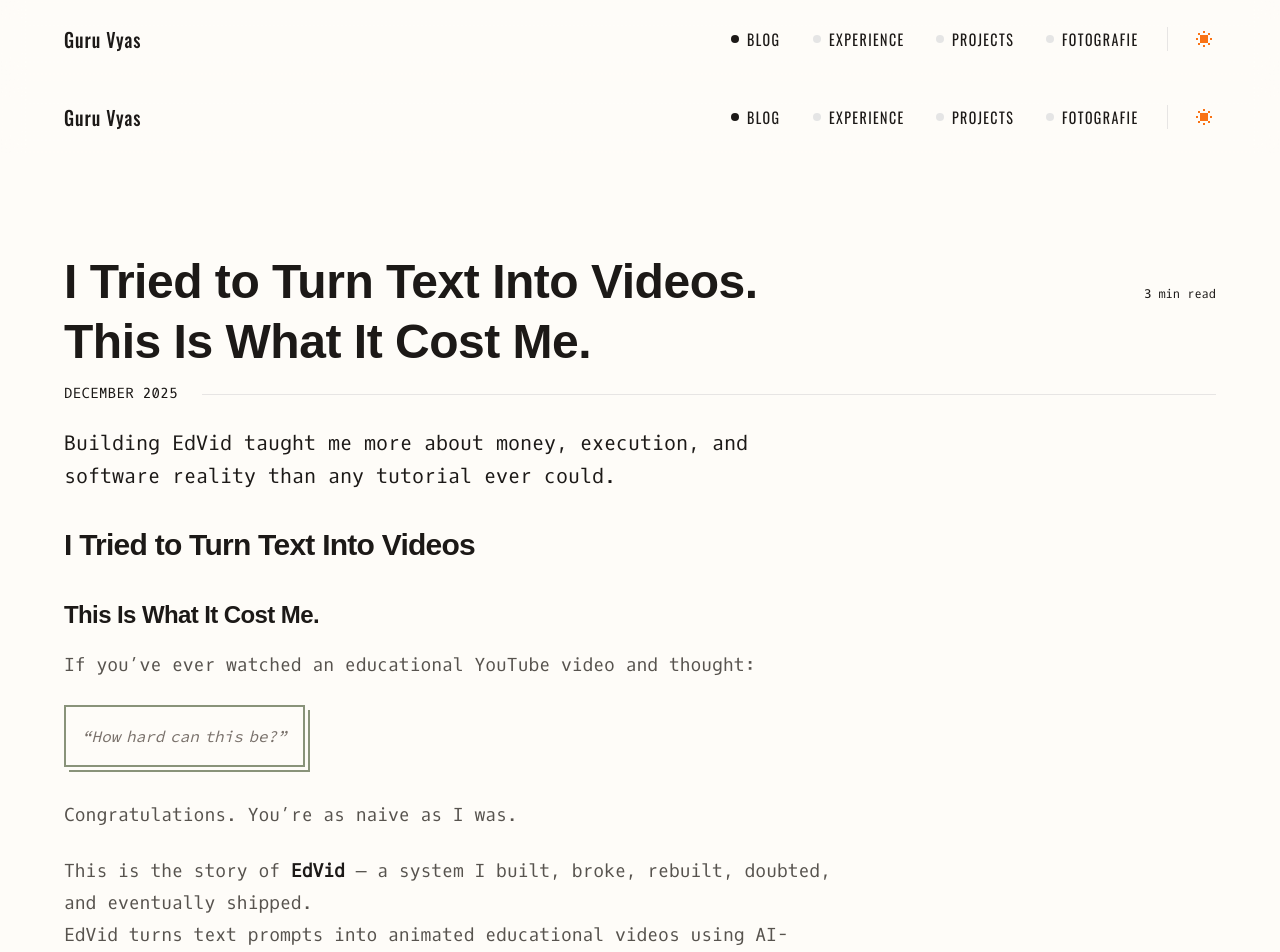
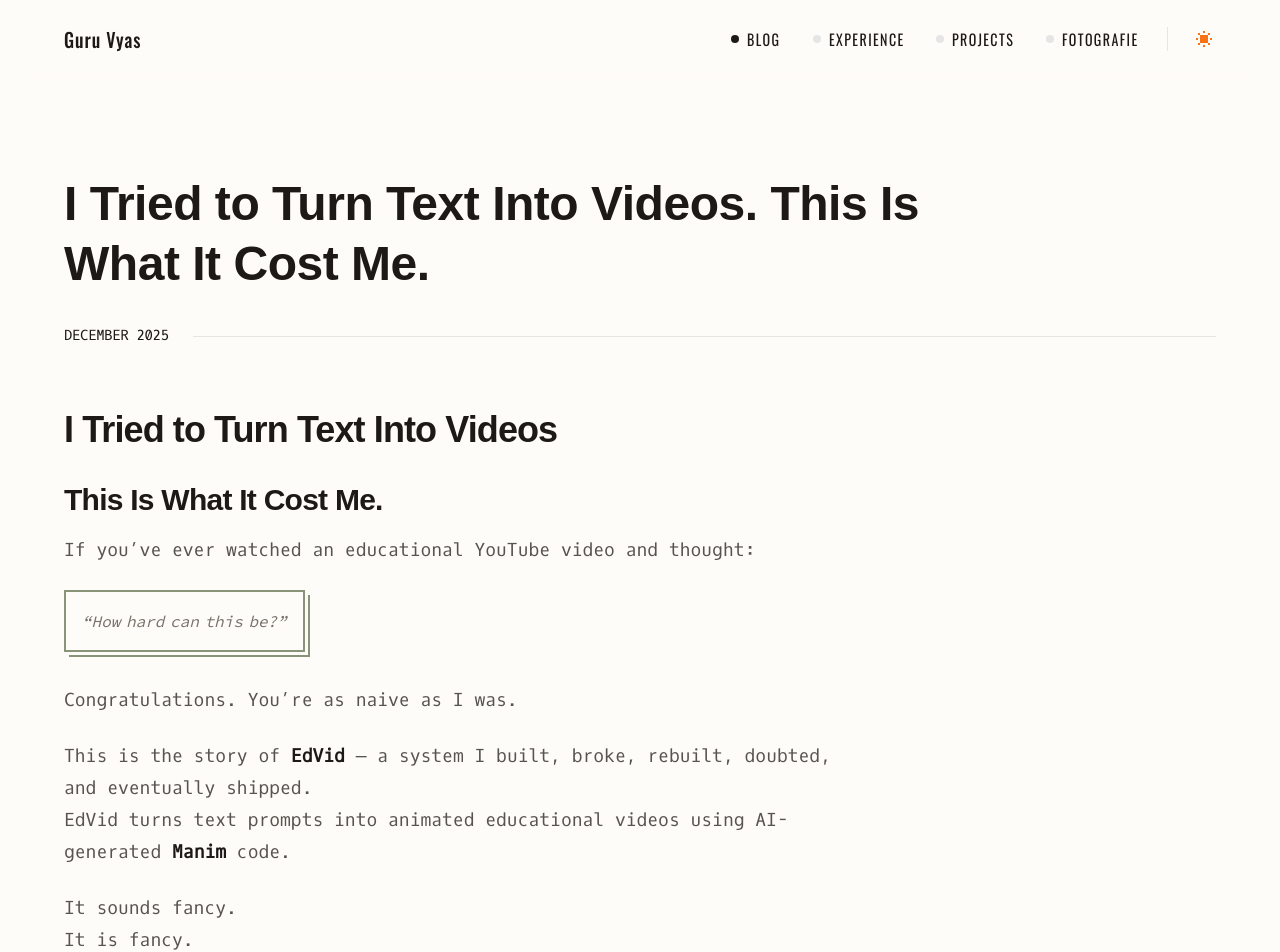
Before and after one commit to wakeupguruu/portfolio, a Next.js app: page /blog/building-edvid-text-to-video in a window 1280 px wide. Shown: the top 952 px of the page. Built offline with nearby package versions, Linux system fonts and the light colour scheme; a web font is replaced by a local one.

Commit message:
style: refine markdown typography and remove horizontal separators

```diff
--- a/app/blog/[slug]/page.tsx
+++ b/app/blog/[slug]/page.tsx
@@ -1,5 +1,4 @@
 
-import { Header } from "@/components/Header";
 import { Footer } from "@/components/Footer";
 import { Container, Section } from "@/components/ui/section";
 import { SayHello } from "@/components/say-hello";
@@ -62,45 +61,38 @@ export default async function BlogPostPage({ params }: PageParams) {
     }
 
     return (
-        <div className="min-h-screen font-interTight bg-background text-foreground transition-colors duration-500">
-            <Header />
+        <div className="w-full">
+            <div className="pt-[61px] md:pt-24 w-full overflow-x-hidden">
+                <Container>
+                    <Section className="mb-8 md:mb-20">
+                        <div>
+                            <div className="mb-10 md:mb-16">
+                                <h1 className="max-w-4xl font-tasa text-[2rem] md:text-5xl font-extrabold leading-[1.1] md:leading-tight tracking-[-0.04em] text-[#1c1917] dark:text-[#ededed] mb-4 md:mb-8">
+                                    {post.title}
+                                </h1>
 
-            <div className="pt-24 w-full overflow-x-hidden">
-                <Container>
-                    <Section className="mb-12 md:mb-20">
-                        <div>
-                            <div className="mb-8">
-                                <div className="flex justify-between items-baseline gap-4 mb-3">
-                                    <h1 className="max-w-3xl font-tasa text-4xl md:text-5xl font-extrabold leading-tight tracking-[-0.04em] text-[#1c1917] dark:text-[#ededed]">
-                                        {post.title}
-                                    </h1>
-                                    <span className="shrink-0 text-xs font-oxygen text-muted-foreground">
-                                        {(post as any).readingTime}
-                                    </span>
-                                </div>
-                                <div className="flex items-center w-full mb-6">
-                                    <span className="text-sm tracking-wide font-oxygen uppercase text-muted-foreground whitespace-nowrap">
+                                <div className="flex items-center w-full gap-4 md:gap-6">
+                                    <span className="shrink-0 text-sm md:text-sm tracking-tight font-oxygen text-muted-foreground uppercase">
                                         {post.date}
                                     </span>
-                                    <div className="h-px flex-1 bg-border ml-6"></div>
+                                    <div className="h-px flex-1 bg-border"></div>
                                 </div>
-                                <p className="max-w-3xl text-xl text-muted-foreground font-oxygen leading-relaxed">
-                                    {post.excerpt}
-                                </p>
                             </div>
 
                             {/* Main Content */}
-                            <article className="prose prose-lg dark:prose-invert max-w-3xl font-oxygen leading-relaxed
+                            <article className="prose prose-sm md:prose-lg dark:prose-invert max-w-3xl font-oxygen leading-relaxed
                 prose-headings:font-tasa prose-headings:font-bold prose-headings:tracking-tight
-                prose-p:text-(--blog-text) prose-p:leading-8
-                prose-li:text-(--blog-text) prose-li:marker:text-accent
+                prose-h2:text-3xl md:prose-h2:text-4xl prose-h2:mt-12 prose-h2:mb-6
+                prose-h3:text-2xl md:prose-h3:text-3xl prose-h3:mt-8 prose-h3:mb-4
+                prose-p:text-[0.75rem] md:prose-p:text-[1.125rem] prose-p:text-(--blog-text) prose-p:leading-7 md:prose-p:leading-8 prose-p:tracking-tight md:prose-p:tracking-normal
+                prose-li:text-[0.75rem] md:prose-li:text-[1.125rem] prose-li:text-(--blog-text) prose-li:marker:text-accent prose-li:tracking-tight md:prose-li:tracking-normal
                 prose-strong:text-foreground
                 prose-code:text-accent prose-code:bg-muted/50 prose-code:px-1 prose-code:py-0.5 prose-code:rounded prose-code:before:content-none prose-code:after:content-none
+                prose-hr:hidden
               ">
                                 <ReactMarkdown
                                     components={{
                                         blockquote: ({ node, ...props }) => <SpecialBox {...(props as any)} />,
-                                        hr: ({ ...props }) => <hr className="my-8 border-custom-separator" {...props} />,
                                     }}
                                 >
                                     {content}
@@ -110,7 +102,7 @@ export default async function BlogPostPage({ params }: PageParams) {
                             {/* Footer Content */}
                             <div className="mt-16 max-w-3xl">
                                 <div className="h-px w-full bg-border mb-8"></div>
-                                <p className="font-oxygen text-muted-foreground leading-relaxed mb-16">
+                                <p className="font-oxygen text-muted-foreground text-[0.75rem] md:text-[1.125rem] leading-7 md:leading-8 tracking-tight md:tracking-normal mb-16">
                                     That concludes the article. If you spot any typo or would like to share your
                                     thoughts on this article, please feel free to{" "}
                                     <a href="mailto:vyasguruwork@gmail.com" className="underline decoration-1 underline-offset-4 hover:text-foreground transition-colors">
@@ -120,21 +112,24 @@ export default async function BlogPostPage({ params }: PageParams) {
                                 </p>
 
                                 {/* Important Articles Section */}
-                                <div>
-                                    <h2 className="font-tasa font-bold text-2xl md:text-3xl mb-8 tracking-tight">
-                                        Articles Which Are Important to Me
-                                    </h2>
+                                <div className="mt-12 md:mt-20">
+                                    <div className="flex items-center w-full mb-8">
+                                        <h2 className="font-tasa font-bold text-xl md:text-3xl tracking-tight uppercase md:normal-case shrink-0">
+                                            Articles Which Are Important to Me
+                                        </h2>
+                                        <div className="h-px flex-1 bg-border ml-4 md:ml-6"></div>
+                                    </div>
 
                                     <div className="mb-8">
-                                        <h3 className="font-oxygen font-bold text-lg mb-6">2025</h3>
+                                        <h3 className="font-oxygen font-bold text-base mb-6">2025</h3>
                                         <div className="flex flex-col gap-5">
                                             {POSTS.filter(p => p.slug === 'zulip-open-source').map((p) => (
                                                 <a
                                                     key={p.slug}
                                                     href={p.href}
-                                                    className="group flex items-center justify-between w-full gap-4"
+                                                    className="group flex items-center justify-between w-full gap-4 overflow-hidden"
                                                 >
-                                                    <span className="font-oxygen text-muted-foreground group-hover:text-foreground group-hover:underline underline-offset-4 decoration-border transition-colors whitespace-nowrap">
+                                                    <span className="font-oxygen text-muted-foreground group-hover:text-foreground group-hover:underline underline-offset-4 decoration-border transition-colors truncate text-[0.75rem] md:text-base">
                                                         {p.title}
                                                     </span>
 
@@ -142,7 +137,7 @@ export default async function BlogPostPage({ params }: PageParams) {
                                                     <div className="h-px bg-border flex-1 group-hover:bg-foreground/20 transition-colors"></div>
 
                                                     {/* Category Pill */}
-                                                    <span className="shrink-0 px-3 py-1 rounded-full border border-border text-xs font-oxygen text-muted-foreground group-hover:border-foreground group-hover:text-foreground transition-all">
+                                                    <span className="shrink-0 px-2 py-0.5 md:px-3 md:py-1 rounded-full border border-border text-[0.55rem] md:text-xs font-oxygen text-muted-foreground group-hover:border-foreground group-hover:text-foreground transition-all">
                                                         Open Source
                                                     </span>
                                                 </a>
--- a/content/projects/websparkel-ai.md
+++ b/content/projects/websparkel-ai.md
@@ -42,8 +42,6 @@ Unlike closed-source alternatives, WebSpark-AI is designed for transparency. It
 
 ## Check It Out
 
-The code is live, open, and ready for you to explore. Whether you want to contribute, fork it, or just see how it works, head over to the repo.
+The code is open, and ready for you to explore. Whether you want to contribute, fork it, or just see how it works, head over to the repo.
 
 [**View WebSpark-AI on GitHub**](https://github.com/wakeupguruu/WebSpark-AI)
-
-Let’s build the future, one prompt at a time..
```
Also changed, not shown: app/experience/[slug]/page.tsx (+8 -9 lines), app/projects/[slug]/page.tsx (+13 -14 lines).
